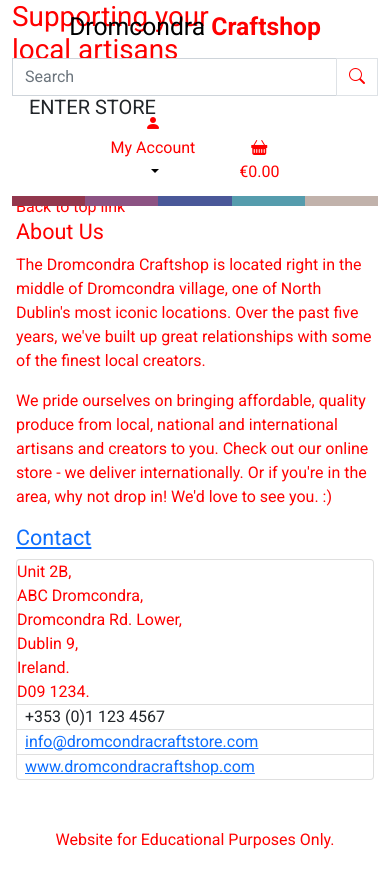
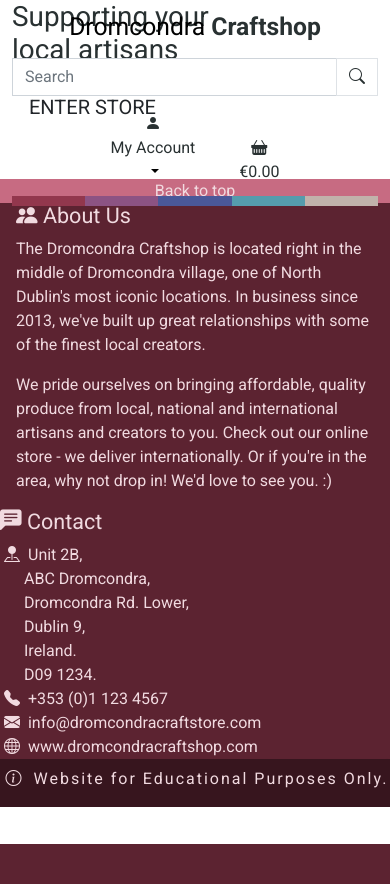
Before and after one commit to Code-Institute-Submissions/STarrant-drumcondra-craftshop_JanResub, a Django app: page / in a window 390 px wide. After the commit the page ends 844 px from the top, so only its background shows below. Run offline with Django 3.2, Linux system fonts and the light colour scheme; some libraries are stand-ins or nearby versions; some web fonts are replaced.

Commit message:
Feat:   Footer added with rough styling

```diff
--- a/static/css/base.css
+++ b/static/css/base.css
@@ -23,7 +23,7 @@ html {
 
 * {
     /*color: #293132;*/
-    color: red;  /* TESTHIGH */
+    color: #293132;  /* TESTHIGH */
     font-family: 'Roboto', sans-serif;
 }
 
@@ -174,12 +174,63 @@ nav a {
 
 
 /* Footer */
+.footer-bg-1 { background-color: #c76b82; }
+.footer-bg-2 { background-color: #92374d; }
+.footer-bg-3 { background-color: #5c2331; }
+.footer-bg-4 { background-color: #37151e; }
 
+
+
+/*#footer-main-section {
+    background-color: #293132;
+}*/
+
+.footer-heading,
+.footer-icon {
+    color: #f1dae0;
+}
+
+.footer-text {
+    color: #f1dae0;
+    font-family: 'Roboto', sans-serif;
+    font-size: 1em;
+}
+
+.footer-list-group {
+    list-style: none;
+    color: #f1dae0;
+    background-color: #5c2331;
+    font-family: 'Roboto', sans-serif;
+    font-size: 1em;
+}
+
+.footer-list-group-item {
+    border: none;
+    color: #f1dae0;
+    background-color: #5c2331;
+    font-family: 'Roboto', sans-serif;
+    font-size: 1em;
+}
+
+.footer-anchor{
+    color: #f1dae0;
+    text-decoration: none;
+}
+
+#footer-disclaimer p{
+    color: #f1dae0;
+    font-weight: 500;
+    letter-spacing: 2px;
+}
 
 
 
 /* Hover.css */
-
+.footer-anchor:hover{
+    color: #e3b5c1;
+    text-decoration: none;
+    transition: 0.3s;
+}
 
 
 /* Media Query */
--- a/templates/base.html
+++ b/templates/base.html
@@ -144,51 +144,56 @@
         <!-- Main HTML page content block -->
         {% block content %}
         {% endblock %}
+
+        <!-- Footer -->
         <footer class="container-fluid px-0 pt-3 pb-0" id="footer-main-section">
-            <div class="row p-3 mt-3">
+            <div class="row px-0 mt-3">
                 <!-- Back to top -->
-                <div class="col-12 footer-column">Back to top link</div>
+                <div class="col-12 footer-column footer-bg-1 text-center">
+                    <a href="#" class="footer-anchor">Back to top</a>
+                </div>
                 <!-- About us -->
-                <div class="col-md-8 footer-column">
-                    <h4 class="footer-heading">
-                        <i class="footer-icon fas fa-users pr-2"></i>
+                <div class="col-md-8 footer-column footer-bg-3">
+                    <h4 class="footer-heading mx-3">
+                        <i class="footer-icon bi bi-people-fill pr-2"></i>
                         About Us
                     </h4>
-                    <p class="footer-text">
-                        The Dromcondra Craftshop is located right in the middle of Dromcondra village, one of North Dublin's most iconic locations. Over the past five years, we've built up great relationships with some of the finest local creators.
+                    <p class="footer-text mx-3">
+                        The Dromcondra Craftshop is located right in the middle of Dromcondra village, one of North Dublin's most iconic locations.
+                        In business since 2013, we've built up great relationships with some of the finest local creators.
                     </p>
-                    <p class="footer-text">
+                    <p class="footer-text mx-3">
                         We pride ourselves on bringing affordable, quality produce from local, national and international artisans and creators to you. Check out our online store - we deliver internationally. Or if you're in the area, why not drop in! We'd love to see you. :)
                     </p>
                 </div>
                 <!-- Contact Details -->
-                <div class="col-md-4 footer-column">
+                <div class="col-md-4 footer-column footer-bg-3">
                     <h4 class="footer-heading">
                         <a href="#" class="footer-anchor" aria-label="Contact us">   <!-- TESTHIGH - Add link to contact form -->
-                            <i class="footer-heading fas fa-comment-dots pr-1"></i>
+                            <i class="footer-heading bi bi-chat-left-text-fill pr-1"></i>
                             Contact
                         </a>
                     </h4>
                     <ul class="list-group footer-list-group p-0 m-0">
                     <!-- Footer Business Address -->
                         <li class="list-group-item footer-list-group-item p-0 m-0">
-                            <p class="footer-text p-0 m-0"><i class="footer-icon fas fa-map-pin pl-1 pr-2"></i>Unit 2B,</p>
-                            <p class="footer-text pl-4 py-0 m-0">ABC Dromcondra,</p>
-                            <p class="footer-text pl-4 py-0 m-0">Dromcondra Rd. Lower,</p>
-                            <p class="footer-text pl-4 py-0 m-0">Dublin 9,</p>
-                            <p class="footer-text pl-4 py-0 m-0">Ireland.</p>
-                            <p class="footer-text pl-4 py-0 m-0">D09 1234.</p>
+                            <p class="footer-text p-0 m-0"><i class="footer-icon bi bi-pin-map-fill ps-1 pe-2"></i>Unit 2B,</p>
+                            <p class="footer-text ps-4 py-0 m-0">ABC Dromcondra,</p>
+                            <p class="footer-text ps-4 py-0 m-0">Dromcondra Rd. Lower,</p>
+                            <p class="footer-text ps-4 py-0 m-0">Dublin 9,</p>
+                            <p class="footer-text ps-4 py-0 m-0">Ireland.</p>
+                            <p class="footer-text ps-4 py-0 m-0">D09 1234.</p>
                         </li>
                         <!-- Footer Contact Telephone Number -->
                         <li class="list-group-item footer-list-group-item p-0 m-0">
-                            <i class="footer-icon fas fa-phone px-1"></i>
+                            <i class="footer-icon bi bi-telephone-fill px-1"></i>
                             +353 (0)1 123 4567
                             <br>
                         </li>
                         <!-- Footer Email Address -->
                         <li class="list-group-item footer-list-group-item p-0 m-0">
                             <a href="mailto:info@dromcondracraftshop.com" class="footer-anchor" aria-label="Email us">
-                                <i class="footer-icon fas fa-envelope px-1"></i>
+                                <i class="footer-icon bi bi-envelope-fill px-1"></i>
                                 info@dromcondracraftstore.com
                             </a>
                             <br>
@@ -196,15 +201,17 @@
                         <!-- Footer Web URL -->
                         <li class="list-group-item footer-list-group-item p-0 m-0">
                             <a href="#" class="footer-anchor" aria-label="Dromcondra Craftshop Webpage URL">  <!-- TESTHIGH - Add link to website -->
-                                <i class="footer-icon fas fa-globe px-1"></i>
+                                <i class="footer-icon bi bi-globe px-1"></i>
                                 www.dromcondracraftshop.com
                             </a>
                             <br>
                         </li>
                     </ul>
                 </div>
-                <div class="col-12" id="footer-disclaimer">
-                    <p class="text-center pt-5">Website for Educational Purposes Only.</p>
+                <div class="col-12 footer-bg-4" id="footer-disclaimer">
+                    <p class="text-center pt-2">
+                        <i class="footer-icon bi bi-info-circle px-1"></i>
+                        Website for Educational Purposes Only.</p>
                 </div>
             </div>
         </footer>
```
